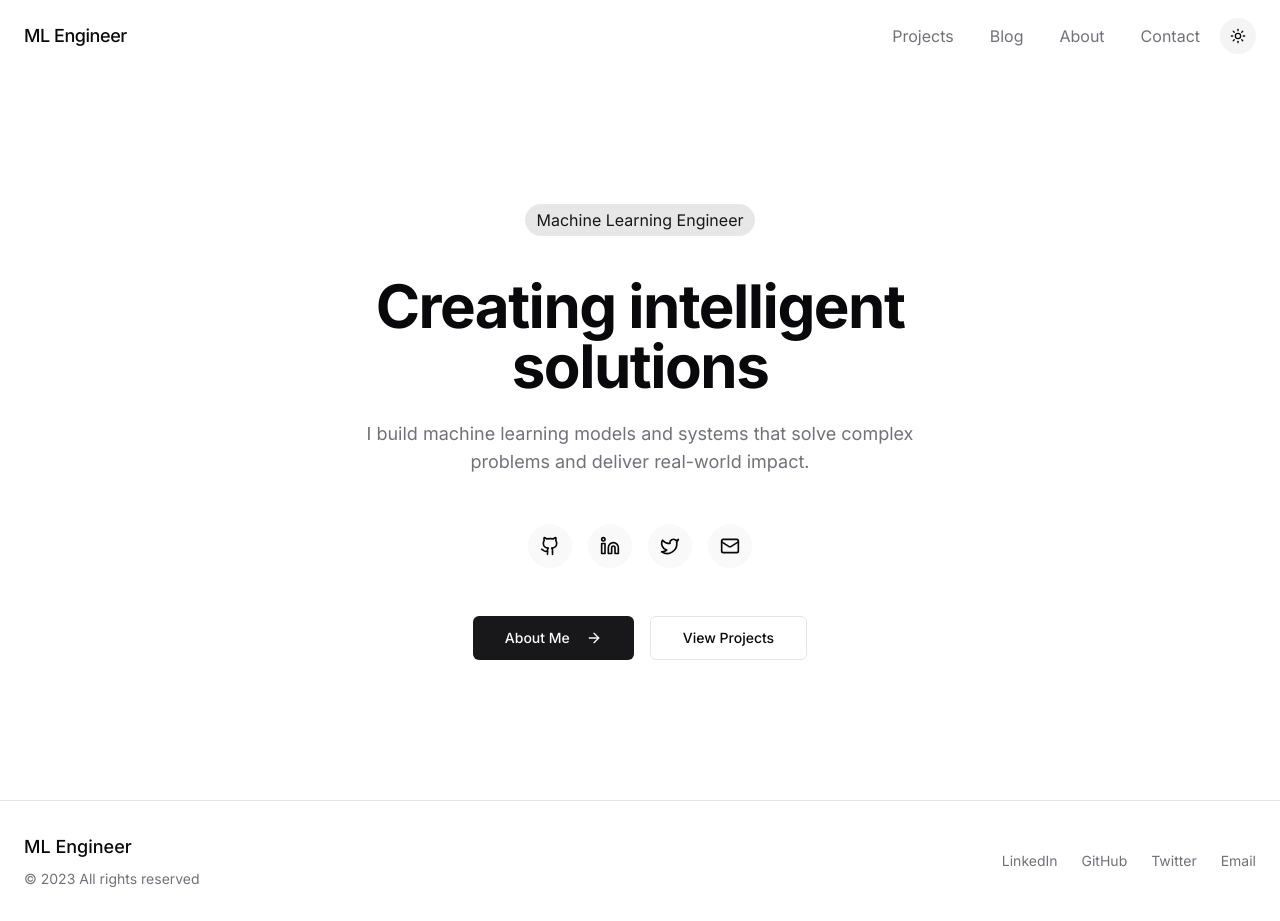
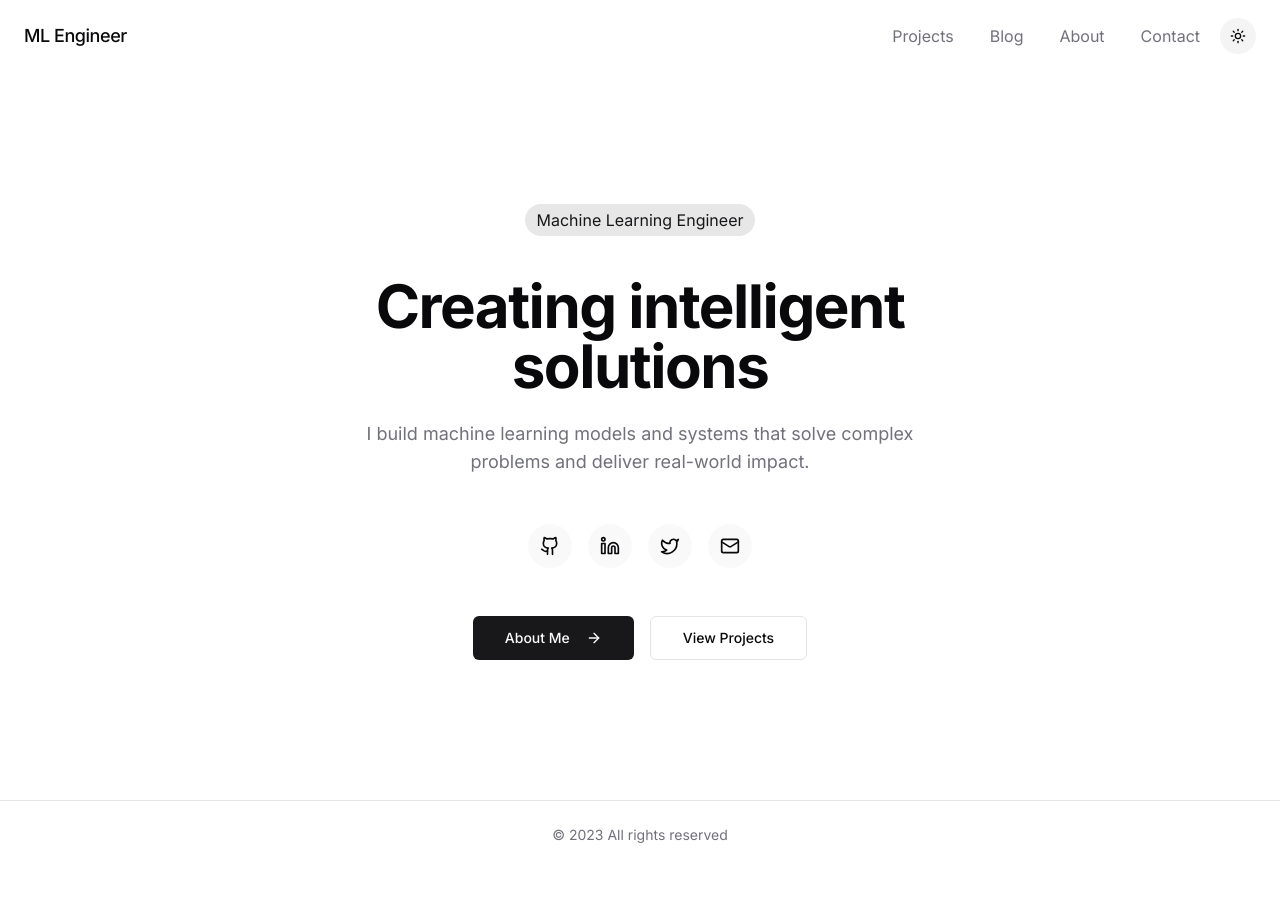
Before and after one commit to johnymephisto/johnymephisto.github.io, a React (Vite) app: page / in a window 1280 px wide. After the commit the page ends 869 px from the top, so only its background shows below. Built offline with nearby package versions, Linux system fonts and the light colour scheme.

Commit message:
Minimize footer content
Remove links from the footer to create a more minimal design.

```diff
--- a/src/pages/Home.tsx
+++ b/src/pages/Home.tsx
@@ -81,27 +81,13 @@ const Home = () => {
         </div>
       </section>
 
-      {/* Footer */}
-      <footer className="py-8 border-t">
+      {/* Footer - Simplified */}
+      <footer className="py-6 border-t">
         <div className="container px-6 mx-auto">
-          <div className="flex flex-col md:flex-row justify-between items-center">
-            <div className="mb-6 md:mb-0">
-              <div className="text-lg font-medium mb-2">ML Engineer</div>
-              <p className="text-sm text-muted-foreground">
-                © 2023 All rights reserved
-              </p>
-            </div>
-            <div className="flex space-x-6">
-              {["LinkedIn", "GitHub", "Twitter", "Email"].map((item) => (
-                <a
-                  key={item}
-                  href="#"
-                  className="text-sm text-muted-foreground hover:text-foreground transition-colors"
-                >
-                  {item}
-                </a>
-              ))}
-            </div>
+          <div className="flex justify-center items-center">
+            <p className="text-sm text-muted-foreground">
+              © 2023 All rights reserved
+            </p>
           </div>
         </div>
       </footer>
```
